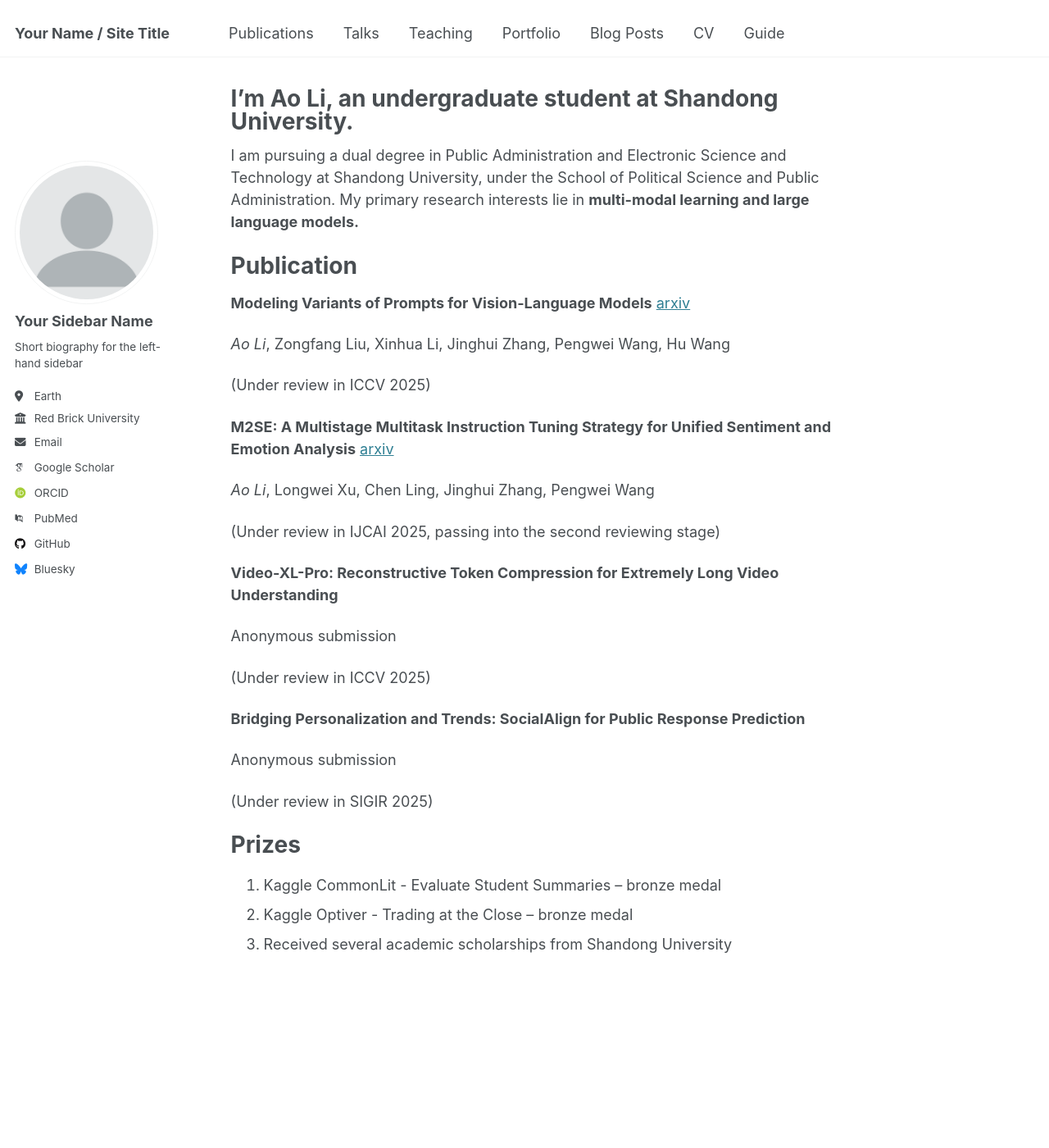
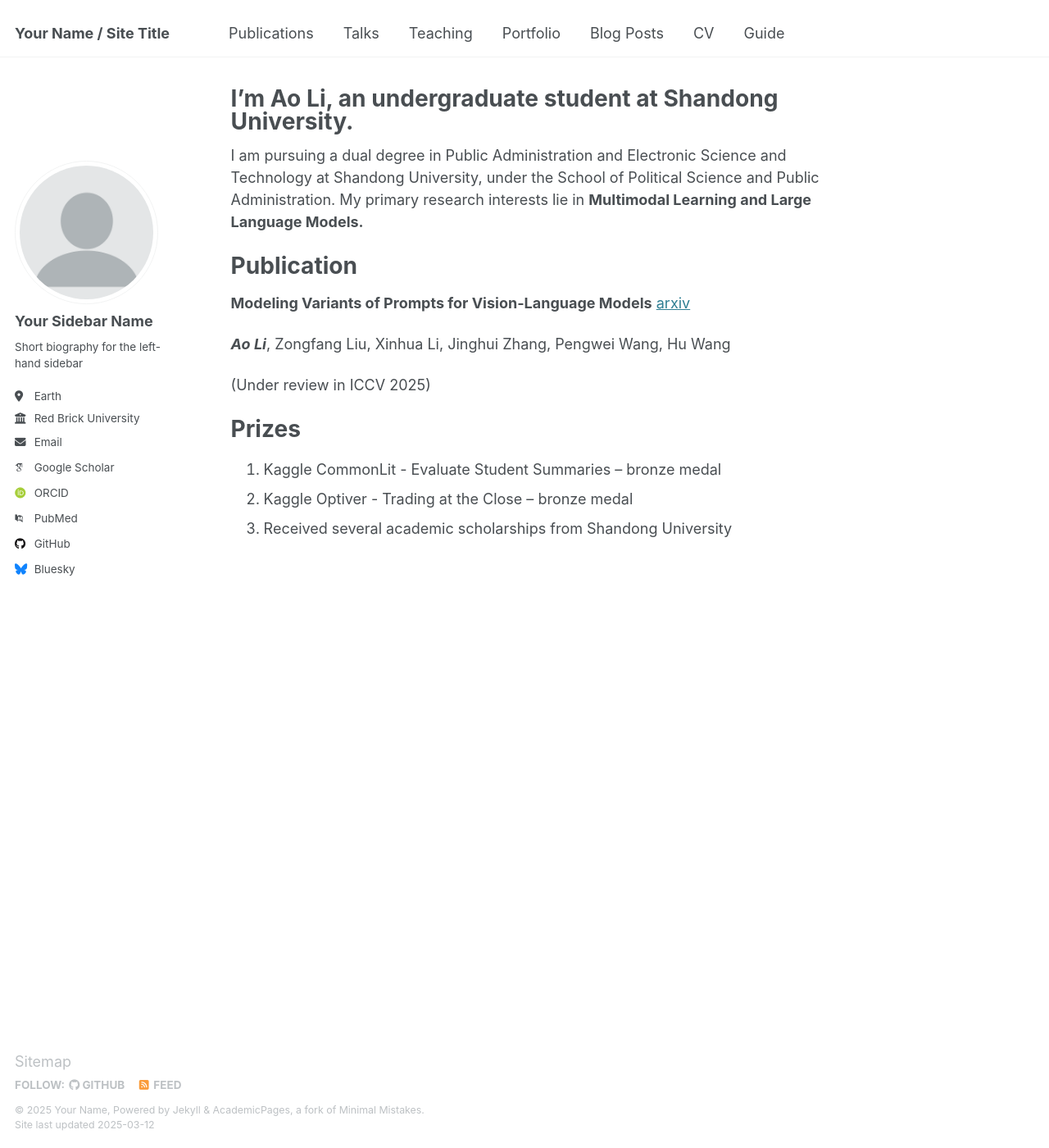
Before and after one commit to liaolea/liaolea.github.io, a Jekyll site: the page built from _pages/about.md, in a window 1280 px wide and 1400 px high. Shown: the whole window at 82% size. Built offline with Jekyll 4.4.1, drawn with Linux system fonts in a browser that asks for light colours; some web fonts are replaced.

Commit message:
Update about.md

```diff
--- a/_pages/about.md
+++ b/_pages/about.md
@@ -7,33 +7,15 @@ redirect_from:
   - /about.html
 ---
 
-I am pursuing a dual degree in Public Administration and Electronic Science and Technology at Shandong University, under the School of Political Science and Public Administration. My primary research interests lie in **multi-modal learning and large language models.**
+I am pursuing a dual degree in Public Administration and Electronic Science and Technology at Shandong University, under the School of Political Science and Public Administration. My primary research interests lie in **Multimodal Learning and Large Language Models.**
 
 Publication
 ======
 **Modeling Variants of Prompts for Vision-Language Models** [arxiv](https://arxiv.org/abs/2503.08229)
 
-*Ao Li*, Zongfang Liu, Xinhua Li, Jinghui Zhang, Pengwei Wang, Hu Wang
+***Ao Li***, Zongfang Liu, Xinhua Li, Jinghui Zhang, Pengwei Wang, Hu Wang
 
 (Under review in ICCV 2025)
-
-**M2SE: A Multistage Multitask Instruction Tuning Strategy for Unified Sentiment and Emotion Analysis** [arxiv](https://arxiv.org/abs/2412.08049)
-
-*Ao Li*, Longwei Xu, Chen Ling, Jinghui Zhang, Pengwei Wang
-
-(Under review in IJCAI 2025, passing into the second reviewing stage)
-
-**Video-XL-Pro: Reconstructive Token Compression for Extremely Long Video Understanding**
-
-Anonymous submission
-
-(Under review in ICCV 2025)
-
-**Bridging Personalization and Trends: SocialAlign for Public Response Prediction**
-
-Anonymous submission
-
-(Under review in SIGIR 2025)
 
 Prizes
 ======
```
